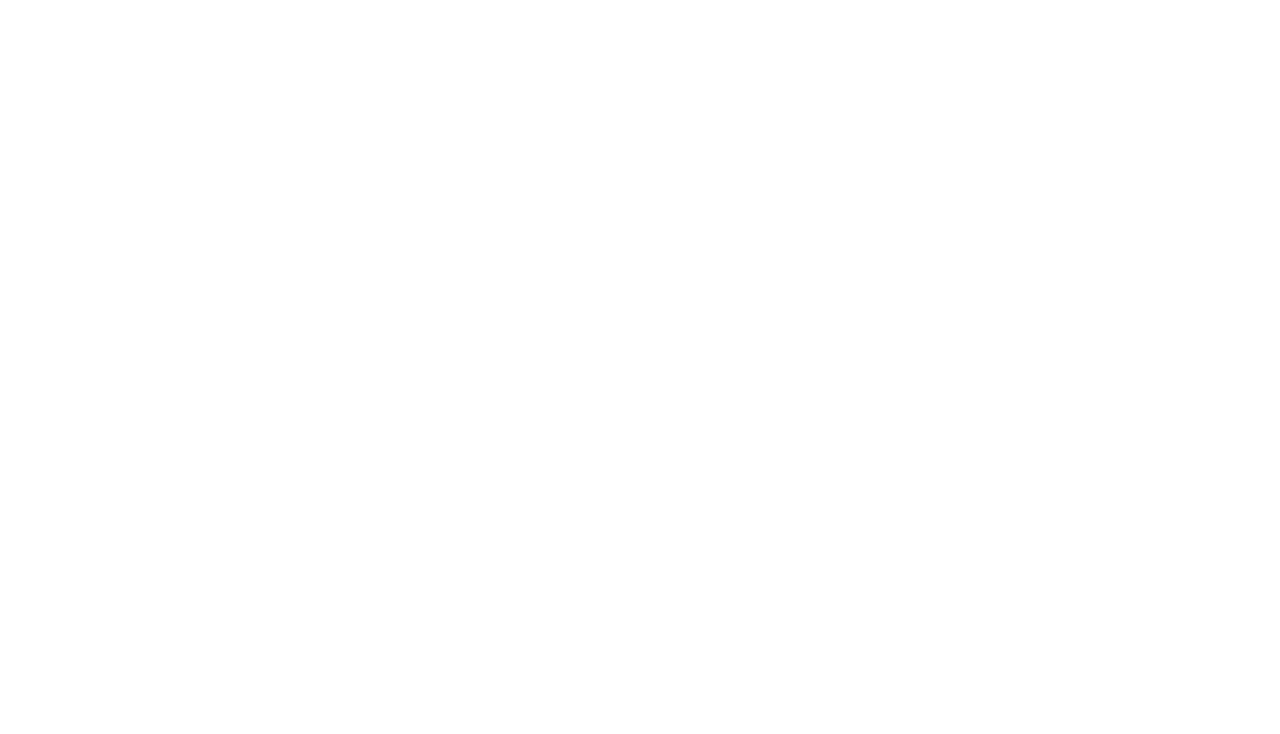
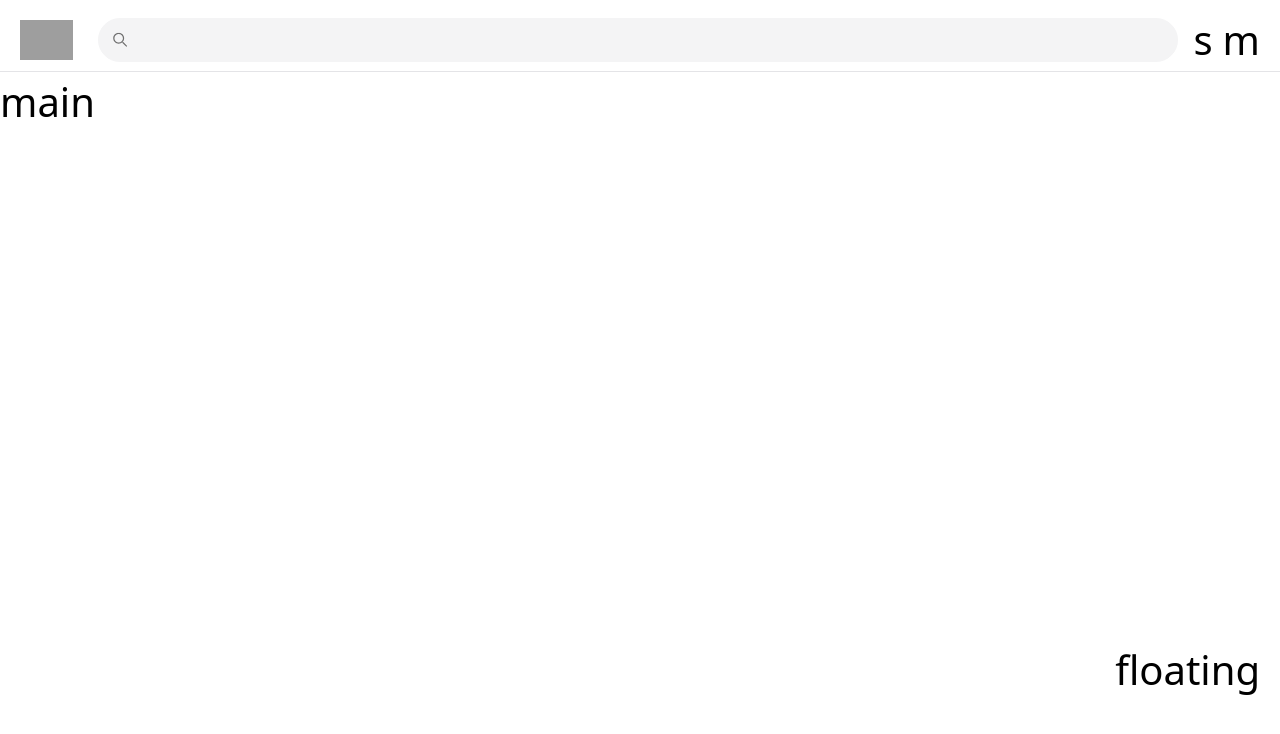
Before and after one commit to lemonnuu/front-desk, a Vue app: page / in a window 1280 px wide. Before the commit this address had no page. Shown: the top 734 px of the page. Built offline with nearby package versions, Linux system fonts and the light colour scheme; grey boxes are pictures that could not be loaded.

Commit message:
搜索框完成

```diff
--- /dev/null
+++ b/src/libs/ComBtn.vue
@@ -0,0 +1,118 @@
+<script>
+// type 可选项：表示按钮风格
+const typeEnum = {
+  primary: 'text-white bg-zinc-800 hover:bg-zinc-900 active:bg-zinc-800',
+  main: 'text-white bg-main hover:bg-hover-main active:bg-main',
+  info: 'text-zinc-800 bg-zinc-200 hover:bg-zinc-300 active:bg-zinc-200'
+}
+// size 可选项：表示按钮的大小, 区分文字按钮和 icon 按钮
+const sizeEnum = {
+  // 文字按钮
+  default: {
+    button: 'w-8 h-4 text-base',
+    icon: ''
+  },
+  // icon 按钮
+  'icon-default': {
+    button: 'w-4 h-4',
+    icon: 'w-1.5 h-1.5'
+  },
+  small: {
+    button: 'w-7 h-3 text-base',
+    icon: ''
+  },
+  'icon-small': {
+    button: 'w-3 h-3',
+    icon: 'w-1.5 h-1.5'
+  }
+}
+
+const EMITS_CLICK = 'click'
+</script>
+<script setup>
+import { computed } from 'vue'
+import SvgIcon from './SvgIcon.vue'
+
+/**
+ * 1. 构建 type 风格可选项和 size 大小可选项
+ * 2. 通过 props 让开发者控制按钮
+ * 3. 区分 icon button 和 text button
+ * 4. 依据当前的数据, 实现视图
+ * 5. 处理点击事件
+ */
+const props = defineProps({
+  icon: String, // icon 图标
+  iconColor: String, // icon 颜色
+  iconClass: String, // icon 图标类名
+  // 按钮风格
+  type: {
+    type: String,
+    default: 'main',
+    validator(val) {
+      // 1. 获取所有的可选项
+      const keys = Object.keys(typeEnum)
+      // 2. 开发者指定的风格在可选项中嘛
+      const result = keys.includes(val)
+      if (!result) {
+        throw new Error(`你的 type 必须是 ${keys.join('、')}中的一个`)
+      }
+      return result
+    }
+  },
+  // 大小风格
+  size: {
+    type: String,
+    default: 'default',
+    validator(val) {
+      const keys = Object.keys(sizeEnum).filter((key) => !key.includes('icon'))
+      const result = keys.includes(val)
+      if (!result) {
+        throw new Error(`你的 size 必须是 ${keys.join('、')}中的一个`)
+      }
+      return result
+    }
+  },
+  // 按钮点击时是否需要动画
+  isActiveAnim: {
+    type: Boolean,
+    default: true
+  },
+  // 加载状态
+  loading: {
+    type: Boolean,
+    default: false
+  }
+})
+
+const emit = defineEmits([EMITS_CLICK])
+
+const sizeKey = computed(() => (props.icon ? 'icon-' + props.size : props.size))
+
+const onBtnClick = () => {
+  if (props.loading) return
+  emit(EMITS_CLICK)
+}
+</script>
+
+<template>
+  <button
+    class="text-sm text-center rounded duration-150 flex justify-center items-center"
+    :class="[typeEnum[type], sizeEnum[sizeKey].button, { 'active:scale-105': isActiveAnim }]"
+    @click.stop="onBtnClick"
+  >
+    <!-- loading -->
+    <svg-icon v-if="loading" name="loading" class="w-2 h-2 animate-spin mr-1"></svg-icon>
+    <!-- icon 按钮 -->
+    <svg-icon
+      v-if="icon"
+      :name="icon"
+      class="m-auto"
+      :class="sizeEnum[sizeKey].icon"
+      :color="iconColor"
+      :fill-class="iconClass"
+    ></svg-icon>
+    <slot v-else></slot>
+  </button>
+</template>
+
+<style scoped lang="scss"></style>
--- /dev/null
+++ b/src/libs/SearchBar.vue
@@ -0,0 +1,135 @@
+<script>
+/**
+ * 1. 输入内容实现双向绑定
+ * 2. 搜索按钮在 hover 时展示
+ * 3. 一键清空文本功能
+ * 4. 触发搜索
+ * 5. 控制下拉区的展示
+ * 6. 事件处理
+ */
+
+const EMIT_UPDATE_MODELVALUE = 'update:modelValue' // 双向绑定
+const EMIT_SEARCH = 'search' // search 搜索
+const EMIT_CLEAR = 'clear' // 删除所有文本
+const EMIT_INPUT = 'input' // 输入事件
+const EMIT_FOCUS = 'focus' // 获取焦点事件
+const EMIT_BLUR = 'blur' // 失去焦点事件
+</script>
+
+<script setup>
+import ComBtn from './ComBtn.vue'
+import { ref, watch } from 'vue'
+import { useVModel, onClickOutside } from '@vueuse/core'
+
+const props = defineProps({
+  modelValue: {
+    type: String,
+    required: true
+  }
+})
+const emit = defineEmits([
+  EMIT_UPDATE_MODELVALUE,
+  EMIT_SEARCH,
+  EMIT_CLEAR,
+  EMIT_INPUT,
+  EMIT_FOCUS,
+  EMIT_BLUR
+])
+const inputValue = useVModel(props, 'modelValue', emit)
+// 监听用户输入行为
+watch(inputValue, (val) => {
+  emit(EMIT_INPUT, val)
+})
+
+// 删除文本
+const onClickClear = () => {
+  inputValue.value = ''
+  emit(EMIT_CLEAR, '')
+}
+
+// 触发搜索
+const onHandleSearch = () => {
+  emit(EMIT_SEARCH, inputValue.value)
+}
+
+// input 是否获取到焦点
+const isFocus = ref(false)
+const onHandleFocus = () => {
+  isFocus.value = true
+  emit(EMIT_FOCUS)
+}
+
+const onHandleBlur = () => {
+  emit(EMIT_BLUR)
+}
+
+const searchContainer = ref(null)
+onClickOutside(searchContainer, () => {
+  isFocus.value = false
+})
+</script>
+
+<template>
+  <div
+    ref="searchContainer"
+    class="group relative p-0.5 rounded-xl border-white duration-500 hover:bg-red-100/40"
+  >
+    <div>
+      <svg-icon
+        class="w-1.5 h-1.5 absolute translate-y-[-50%] top-[50%] left-2"
+        name="search"
+        color="#707070"
+      ></svg-icon>
+      <!-- 输入框 -->
+      <input
+        class="block w-full h-[44px] pl-4 outline-0 bg-zinc-100 caret-zinc-400 rounded-xl text-zinc-900 tracking-wide text-sm font-semibold border border-zinc-100 focus:border-red-300 group-hover:bg-white group-hover:border-zinc-200"
+        type="text"
+        v-model="inputValue"
+        @keyup.enter="onHandleSearch"
+        @focus="onHandleFocus"
+        @blur="onHandleBlur"
+      />
+      <!-- 删除按钮 -->
+      <svg-icon
+        v-show="inputValue"
+        @click="onClickClear"
+        name="input-delete"
+        class="h-1.5 w-1.5 absolute translate-y-[-50%] top-[50%] right-9 duration-500 cursor-pointer"
+      ></svg-icon>
+      <!-- 分割线 -->
+      <div
+        class="opacity-0 h-1.5 w-[1px] absolute translate-y-[-50%] top-[50%] right-[62px] duration-500 bg-zinc-200 group-hover:opacity-100"
+      ></div>
+      <!-- TODO: 搜索按钮 -->
+      <com-btn
+        icon="search"
+        icon-color="#ffffff"
+        @click="onHandleSearch"
+        class="absolute translate-y-[-50%] top-[50%] right-1 rounded-full opacity-0 duration-1000 group-hover:opacity-100"
+      ></com-btn>
+    </div>
+    <!-- 下拉区 -->
+    <Transition name="slide">
+      <div
+        v-if="$slots.dropdown"
+        v-show="isFocus"
+        class="max-h-[368px] w-full text-base overflow-auto bg-white dark:bg-zinc-800 absolute z-20 left-0 top-[56px] p-2 rounded border border-zinc-200 dark:border-zinc-600 duration-200 hover:shadow-3xl scrollbar-thin scrollbar-thumb-zinc-200 dark:scrollbar-thumb-zinc-900 scrollbar-track-transparent"
+      >
+        <slot name="dropdown"></slot>
+      </div>
+    </Transition>
+  </div>
+</template>
+
+<style scoped lang="scss">
+.slide-enter-active,
+.slide-leave-active {
+  transition: all 0.5s;
+}
+
+.slide-enter-from,
+.slide-leave-to {
+  opacity: 0;
+  transform: translateY(40px);
+}
+</style>
--- a/src/router/modules/pc-routes.js
+++ b/src/router/modules/pc-routes.js
@@ -1 +1,8 @@
-export default []
+export default [
+  {
+    path: '/',
+    name: 'main',
+    component: () => import('@/views/layout/HomeView.vue'),
+    children: []
+  }
+]
--- /dev/null
+++ b/src/views/layout/HomeView.vue
@@ -0,0 +1,15 @@
+<script setup>
+import HeaderView from './components/header/HeaderView.vue'
+import MainView from './components/MainView.vue'
+import FloatingView from './components/FloatingView.vue'
+</script>
+
+<template>
+  <div class="h-screen">
+    <header-view class="h-header"></header-view>
+    <main-view class="h-main"></main-view>
+    <floating-view></floating-view>
+  </div>
+</template>
+
+<style scoped lang="scss"></style>
--- /dev/null
+++ b/src/views/layout/components/FloatingView.vue
@@ -0,0 +1,7 @@
+<script setup></script>
+
+<template>
+  <div class="fixed bottom-10 right-2">floating</div>
+</template>
+
+<style scoped lang="scss"></style>
--- /dev/null
+++ b/src/views/layout/components/MainView.vue
@@ -0,0 +1,7 @@
+<script setup></script>
+
+<template>
+  <div>main</div>
+</template>
+
+<style scoped lang="scss"></style>
--- /dev/null
+++ b/src/views/layout/components/header/HeaderMy.vue
@@ -0,0 +1,7 @@
+<script setup></script>
+
+<template>
+  <div>m</div>
+</template>
+
+<style scoped lang="scss"></style>
--- /dev/null
+++ b/src/views/layout/components/header/HeaderSearch.vue
@@ -0,0 +1,18 @@
+<script setup>
+import SearchBar from '@/libs/SearchBar.vue'
+import { ref } from 'vue'
+
+const inputValue = ref('')
+</script>
+
+<template>
+  <div class="w-full">
+    <SearchBar v-model="inputValue">
+      <template #dropdown>
+        <div>啥是</div>
+      </template>
+    </SearchBar>
+  </div>
+</template>
+
+<style scoped lang="scss"></style>
--- /dev/null
+++ b/src/views/layout/components/header/HeaderTheme.vue
@@ -0,0 +1,7 @@
+<script setup></script>
+
+<template>
+  <div>s</div>
+</template>
+
+<style scoped lang="scss"></style>
--- /dev/null
+++ b/src/views/layout/components/header/HeaderView.vue
@@ -0,0 +1,22 @@
+<script setup>
+import HeaderMy from './HeaderMy.vue'
+import HeaderSearch from './HeaderSearch.vue'
+import HeaderTheme from './HeaderTheme.vue'
+</script>
+
+<template>
+  <div class="w-full bg-white border-b border-b-zinc-200 px-2 py-1">
+    <div class="flex items-center">
+      <img
+        class="h-4 cursor-pointer mr-2"
+        src="https://m.imooc.com/static/wap/static/common/img/logo-small@2x.png"
+        alt=""
+      />
+      <header-search class="mr-1"></header-search>
+      <header-theme class="mr-1"></header-theme>
+      <header-my></header-my>
+    </div>
+  </div>
+</template>
+
+<style scoped lang="scss"></style>
--- a/tailwind.config.js
+++ b/tailwind.config.js
@@ -13,6 +13,14 @@ module.exports = {
       boxShadow: {
         'l-white': '-10px 0 10px white',
         'l-zinc': '-10px 0 10px #18181b'
+      },
+      height: {
+        header: '72px',
+        main: 'calc(100vh - 72px)'
+      },
+      colors: {
+        main: '#f44c58',
+        'hover-main': '#f32836'
       }
     }
   },
```
Also changed, not shown: .prettierrc.json.
